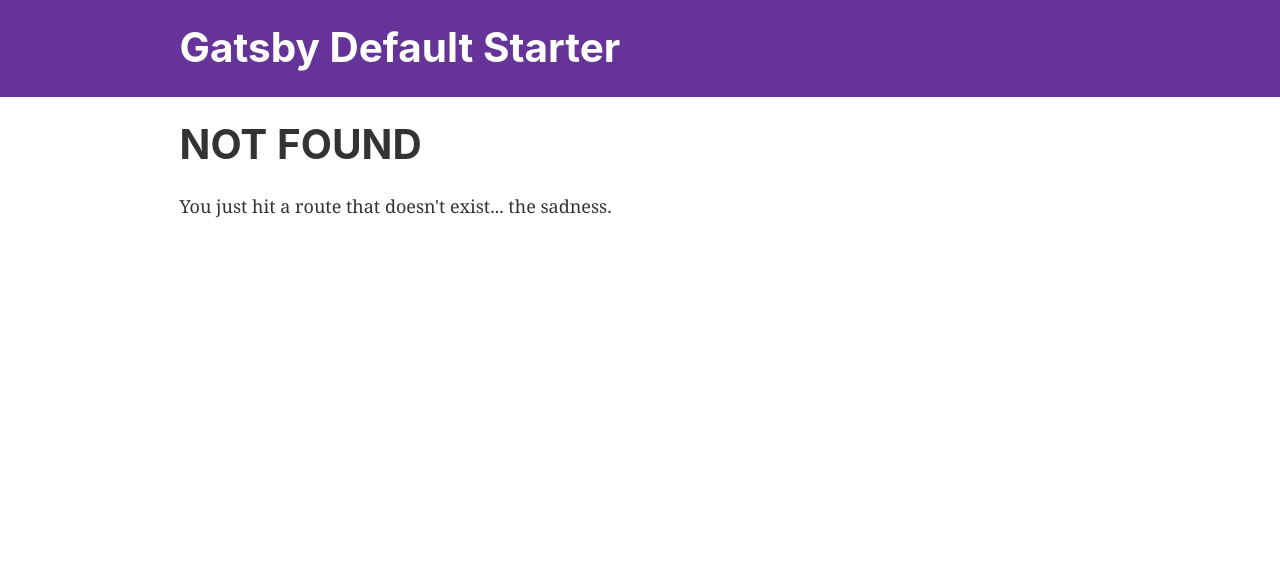
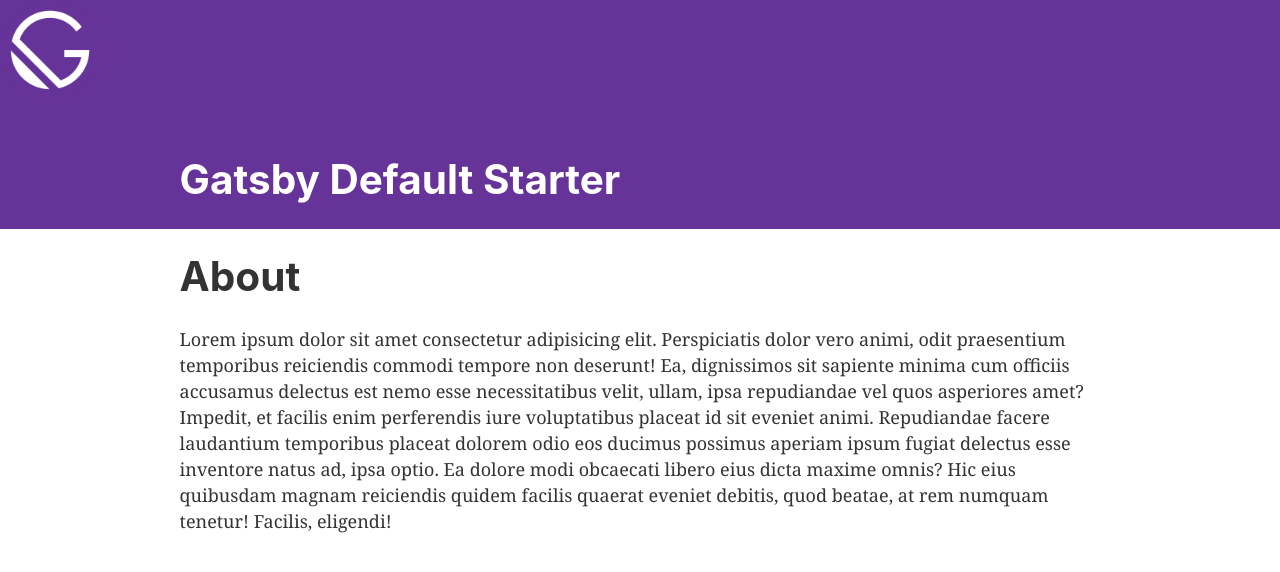
Before and after one commit to comerc/pro-gatsby-2, a Gatsby site: page /about in a window 1280 px wide. Before the commit this address had no page. Built offline with nearby package versions, Linux system fonts and the light colour scheme; Gatsby itself is replaced by a stand-in of ours.

Commit message:
Added plugins

```diff
--- a/src/components/header.js
+++ b/src/components/header.js
@@ -1,5 +1,8 @@
 import React from 'react'
 import { Link } from 'gatsby'
+import gatsbyMyLogo from '../images/gatsby-icon.png'
+
+const logoInlineStyle = { width: '100px' }
 
 const Header = ({ siteTitle }) => (
   <div
@@ -8,6 +11,7 @@
       marginBottom: '1.45rem',
     }}
   >
+    <img src={gatsbyMyLogo} alt="" style={logoInlineStyle} />
     <div
       style={{
         margin: '0 auto',
--- /dev/null
+++ b/src/pages/about.js
@@ -0,0 +1,25 @@
+import React from 'react'
+import Layout from '../components/layout'
+
+const About = () => (
+  <Layout>
+    <div>
+      <h1>About</h1>
+      <div>
+        Lorem ipsum dolor sit amet consectetur adipisicing elit. Perspiciatis
+        dolor vero animi, odit praesentium temporibus reiciendis commodi tempore
+        non deserunt! Ea, dignissimos sit sapiente minima cum officiis accusamus
+        delectus est nemo esse necessitatibus velit, ullam, ipsa repudiandae vel
+        quos asperiores amet? Impedit, et facilis enim perferendis iure
+        voluptatibus placeat id sit eveniet animi. Repudiandae facere laudantium
+        temporibus placeat dolorem odio eos ducimus possimus aperiam ipsum
+        fugiat delectus esse inventore natus ad, ipsa optio. Ea dolore modi
+        obcaecati libero eius dicta maxime omnis? Hic eius quibusdam magnam
+        reiciendis quidem facilis quaerat eveniet debitis, quod beatae, at rem
+        numquam tenetur! Facilis, eligendi!
+      </div>
+    </div>
+  </Layout>
+)
+
+export default About
--- a/src/pages/page-2.js
+++ b/src/pages/page-2.js
@@ -7,6 +7,7 @@
   <Layout>
     <h1>Hi from the second page</h1>
     <p>Welcome to page 2</p>
+    Lorem, ipsum dolor.
     <Link to="/">Go back to the homepage</Link>
   </Layout>
 )
```
Also changed, not shown: src/pages/company/team.js (added, +25 -0 lines).
